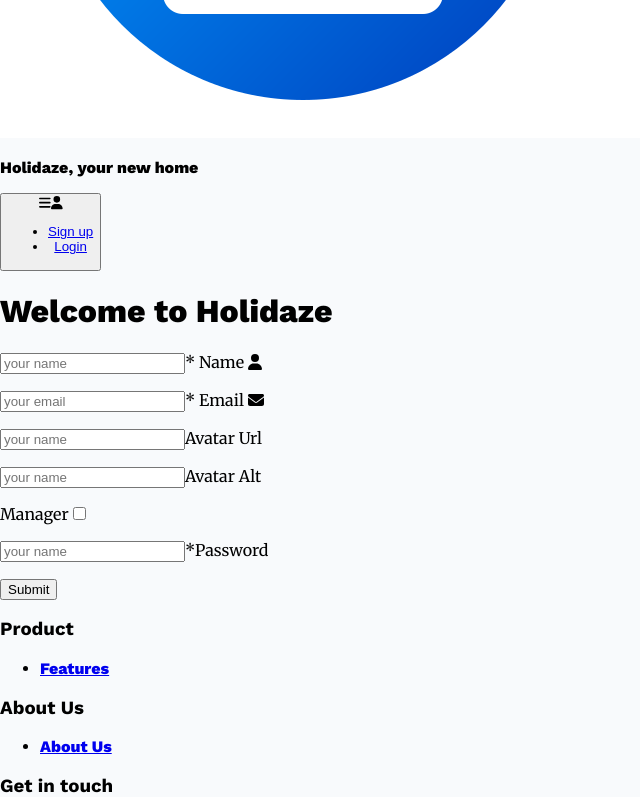
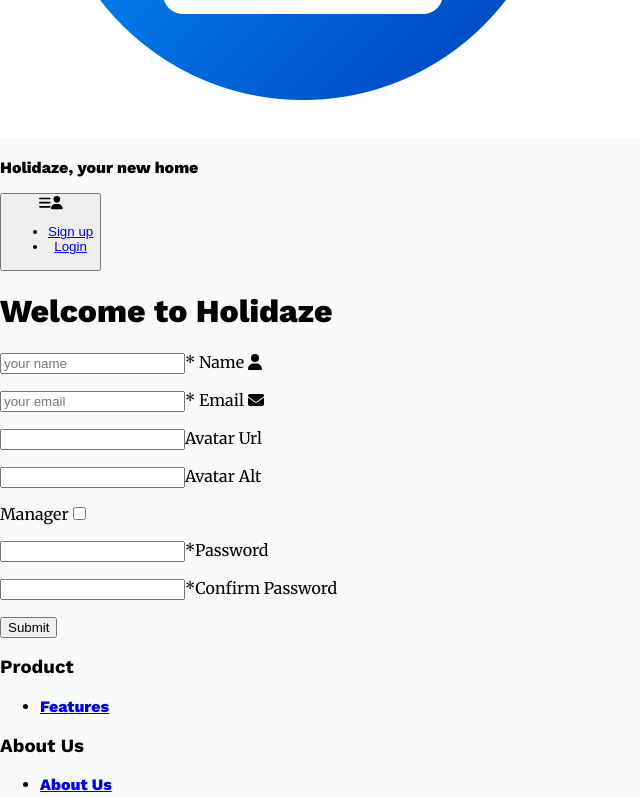
Before and after one commit to KarenBonillaM/2024-05-26_project-exam-2_karen-bonilla, a React (Create React App) app: page /signup in a window 1280 px wide. Shown: the part 453-1250 px from the top of the page, without its empty margins (0-640 px from the left). Built offline with nearby package versions, Linux system fonts and the light colour scheme.

Commit message:
Adds confirm password validation and input

```diff
--- a/src/Components/Forms/Register/index.jsx
+++ b/src/Components/Forms/Register/index.jsx
@@ -83,7 +83,6 @@ function RegisterForm() {
         </div>
         <div className="relative my-6">
           <input
-            placeholder="your name"
             className="peer relative h-12 w-full rounded border border-slate-200 px-4 text-sm text-slate-500 placeholder-transparent outline-none transition-all autofill:bg-white invalid:border-pink-500 invalid:text-pink-500 focus:border-blue-500 focus:outline-none invalid:focus:border-pink-500 focus-visible:outline-none disabled:cursor-not-allowed disabled:bg-slate-50 disabled:text-slate-400"
             {...register("avatar.url")}></input>
           <label
@@ -98,7 +97,6 @@ function RegisterForm() {
         </div>
         <div className="relative my-6">
           <input
-            placeholder="your name"
             className="peer relative h-12 w-full rounded border border-slate-200 px-4 text-sm text-slate-500 placeholder-transparent outline-none transition-all autofill:bg-white invalid:border-pink-500 invalid:text-pink-500 focus:border-blue-500 focus:outline-none invalid:focus:border-pink-500 focus-visible:outline-none disabled:cursor-not-allowed disabled:bg-slate-50 disabled:text-slate-400"
             {...register("avatar.alt")}></input>
           <label
@@ -127,7 +125,6 @@ function RegisterForm() {
         </div>
         <div className="relative my-6">
           <input
-            placeholder="your name"
             className="peer relative h-12 w-full rounded border border-slate-200 px-4 text-sm text-slate-500 placeholder-transparent outline-none transition-all autofill:bg-white invalid:border-pink-500 invalid:text-pink-500 focus:border-blue-500 focus:outline-none invalid:focus:border-pink-500 focus-visible:outline-none disabled:cursor-not-allowed disabled:bg-slate-50 disabled:text-slate-400"
             type="password"
             {...register("password")}></input>
@@ -139,6 +136,21 @@ function RegisterForm() {
           </label>
           <p className="px-4 pt-1 text-red-400 text-sm">
             {errors.password?.message}
+          </p>
+        </div>
+        <div className="relative my-6">
+          <input
+            className="peer relative h-12 w-full rounded border border-slate-200 px-4 text-sm text-slate-500 placeholder-transparent outline-none transition-all autofill:bg-white invalid:border-pink-500 invalid:text-pink-500 focus:border-blue-500 focus:outline-none invalid:focus:border-pink-500 focus-visible:outline-none disabled:cursor-not-allowed disabled:bg-slate-50 disabled:text-slate-400"
+            type="password"
+            {...register("confirmPassword")}></input>
+          <label
+            className="absolute left-2 -top-2 z-[1] cursor-text px-2 text-sm text-slate-500 transition-all before:absolute before:top-0 before:left-0 before:z-[-1] before:block before:h-full before:w-full before:bg-white before:transition-all peer-placeholder-shown:top-2.5 peer-placeholder-shown:text-sm peer-autofill:-top-2 peer-required:after:text-pink-500 peer-invalid:text-pink-500 peer-focus:-top-2 peer-focus:cursor-default peer-focus:text-xs peer-focus:text-blue-500
+            peer-invalid:peer-focus:text-pink-500 peer-disabled:cursor-not-allowed peer-disabled:text-slate-400 peer-disabled:before:bg-transparent"
+            htmlFor="confirmPassword">
+            <span className="text-red-400">*</span>Confirm Password
+          </label>
+          <p className="px-4 pt-1 text-red-400 text-sm">
+            {errors.confirmPassword?.message}
           </p>
         </div>
         <button
--- a/src/Validation/register/index.jsx
+++ b/src/Validation/register/index.jsx
@@ -17,6 +17,10 @@ const registerSchema = yup
     }),
     venueManager: yup.boolean().required("Venue Manager is required"),
     password: yup.string().min(8).required("Password is required"),
+    confirmPassword: yup
+      .string()
+      .oneOf([yup.ref("password"), null], "Passwords must match")
+      .required("Confirm Password is required"),
   })
   .required();
 
```
